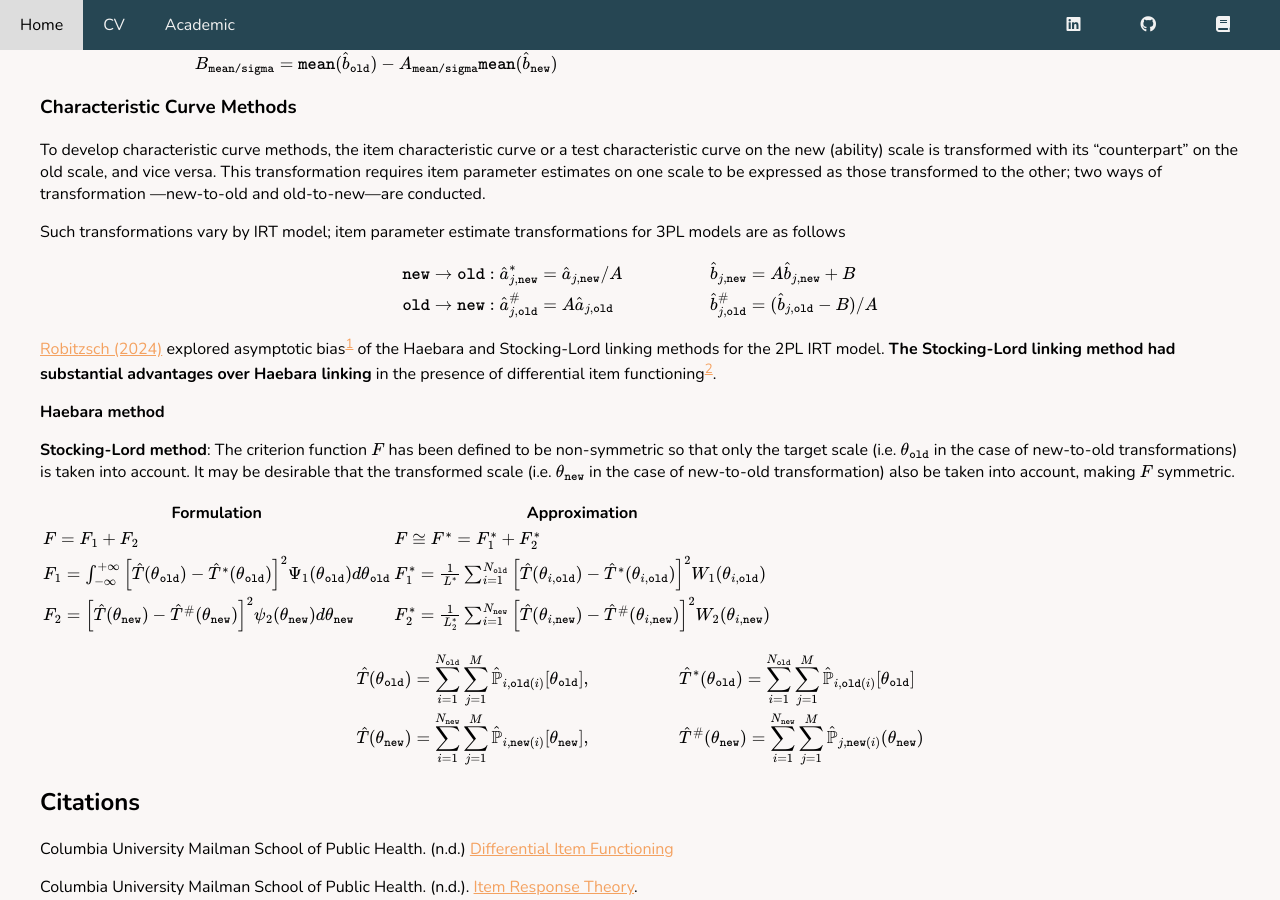
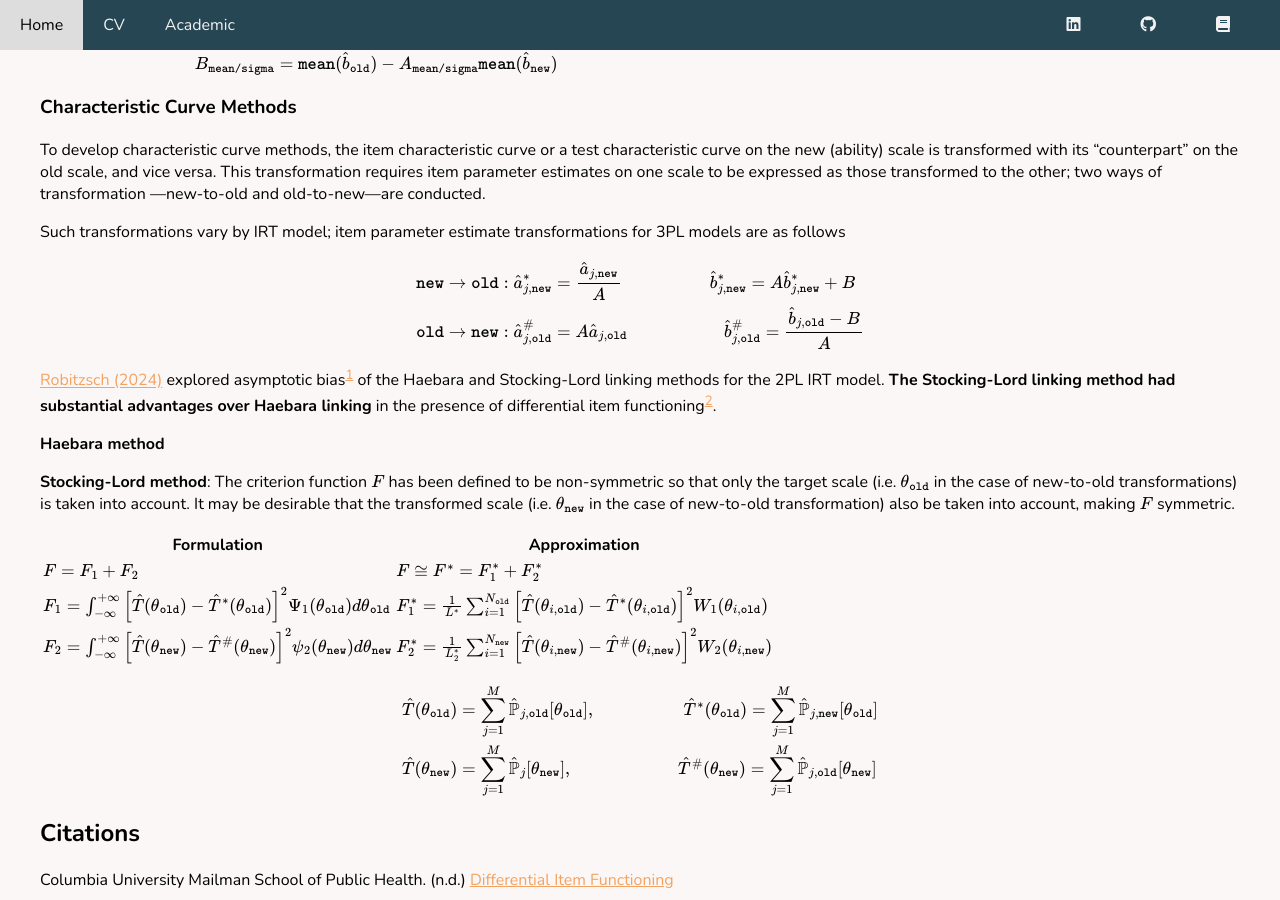
Before and after one commit to ec5ug/ec5ug.github.io, a Jekyll site: the page built from pages/irt.md, in a window 1280 px wide and 900 px high, scrolled down 3333 px. Built offline with Jekyll 4.4.1, drawn with Linux system fonts in a browser that asks for light colours.

Commit message:
fixing more typos

```diff
--- a/pages/irt.md
+++ b/pages/irt.md
@@ -165,8 +165,8 @@ Such transformations vary by IRT model; item parameter estimate transformations
 
 $$
 \begin{flalign}
-    \texttt{new}\rightarrow\texttt{old} &: \hat a^*_{j,\texttt{new}} = \hat a_{j, \texttt{new}} / A \hspace{5em} \hat b_{j, \texttt{new}} = A\hat b_{j, \texttt{new}} + B \\
-    \texttt{old}\rightarrow\texttt{new} &:  \hat a^{\#}_{j, \texttt{old}} = A\hat a_{j, \texttt{old}} \hspace{5.5em} \hat b^{\#}_{j, \texttt{old}} = (\hat b_{j, \texttt{old}} - B)/A
+    \texttt{new}\rightarrow\texttt{old} &: \hat a^*_{j,\texttt{new}} = \frac{\hat a_{j, \texttt{new}}}{A} \hspace{5em} \hat b^*_{j, \texttt{new}} = A\hat b^*_{j, \texttt{new}} + B \\
+    \texttt{old}\rightarrow\texttt{new} &:  \hat a^{\#}_{j, \texttt{old}} = A\hat a_{j, \texttt{old}} \hspace{5.5em} \hat b^{\#}_{j, \texttt{old}} = \frac{\hat b_{j, \texttt{old}} - B}{A}
 \end{flalign}
 $$
 
@@ -180,12 +180,12 @@ $$
 | --------------- | ----------------------------- |
 | $F = F_1 + F_2$ | $F \cong F^* = F_1^* + F_2^*$ |
 | $F_1 = \int_{-\infty}^{+\infty} \left[\hat T(\theta_{\texttt{old}}) - \hat T^*(\theta_{\texttt{old}})\right]^2 \Psi_1(\theta_{\texttt{old}}) d\theta_{\texttt{old}}$ | $F_1^* = \frac{1}{L^*} \sum_{i=1}^{N_{\texttt{old}}} \left[ \hat T(\theta_{i,\texttt{old}}) - \hat T^{\ast}(\theta_{i, \texttt{old}}) \right]^2 W_1(\theta_{i, \texttt{old}})$ |
-| $F_2 = \left[ \hat T(\theta_{\texttt{new}}) - \hat T^{\\#}(\theta_{\texttt{new}}) \right]^2 \psi_2(\theta_{\texttt{new}})d\theta_{\texttt{new}}$ | $F_2^* = \frac{1}{L_2^*} \sum_{i=1}^{N_{\texttt{new}}}\left[\hat T(\theta_{i, \texttt{new}}) - \hat T^{\\#}(\theta_{i, \texttt{new}})\right]^2 W_2(\theta_{i, \texttt{new}})$ |
+| $F_2 = \int_{-\infty}^{+\infty} \left[ \hat T(\theta_{\texttt{new}}) - \hat T^{\\#}(\theta_{\texttt{new}}) \right]^2 \psi_2(\theta_{\texttt{new}})d\theta_{\texttt{new}}$ | $F_2^* = \frac{1}{L_2^*} \sum_{i=1}^{N_{\texttt{new}}}\left[\hat T(\theta_{i, \texttt{new}}) - \hat T^{\\#}(\theta_{i, \texttt{new}})\right]^2 W_2(\theta_{i, \texttt{new}})$ |
 
 $$
 \begin{flalign}
-    \hat T(\theta_{\texttt{old}}) &= \sum_{i=1}^{N_{\texttt{old}}} \sum_{j=1}^M \hat {\mathbb{P}}_{i, \texttt{old}(i)}[\theta_{\texttt{old}}], \hspace{5em} \hat T^{*}(\theta_{\texttt{old}}) = \sum_{i=1}^{N_{\texttt{old}}} \sum_{j=1}^M \hat {\mathbb{P}}_{i, \texttt{old}(i)}[\theta_{\texttt{old}}] \\
-    \hat T(\theta_{\texttt{new}}) &= \sum_{i=1}^{N_{\texttt{new}}}\sum_{j=1}^M \hat{\mathbb{P}}_{i, \texttt{new}(i)}[\theta_{\texttt{new}}], \hspace{5em} \hat{T}^{\#}(\theta_{\texttt{new}}) = \sum_{i=1}^{N_{\texttt{new}}} \sum_{j=1}^M \hat{\mathbb{P}}_{j, \texttt{new}(i)}(\theta_{\texttt{new}})
+    \hat T(\theta_{\texttt{old}}) &= \sum_{j=1}^M \hat {\mathbb{P}}_{j, \texttt{old}}[\theta_{\texttt{old}}], \hspace{5em} \hat T^{*}(\theta_{\texttt{old}}) = \sum_{j=1}^M \hat {\mathbb{P}}_{j, \texttt{new}}[\theta_{\texttt{old}}] \\
+    \hat T(\theta_{\texttt{new}}) &= \sum_{j=1}^M \hat{\mathbb{P}}_{j}[\theta_{\texttt{new}}], \hspace{6em} \hat{T}^{\#}(\theta_{\texttt{new}}) = \sum_{j=1}^M \hat{\mathbb{P}}_{j, \texttt{old}}[\theta_{\texttt{new}}]
 \end{flalign}
 $$
 
```
